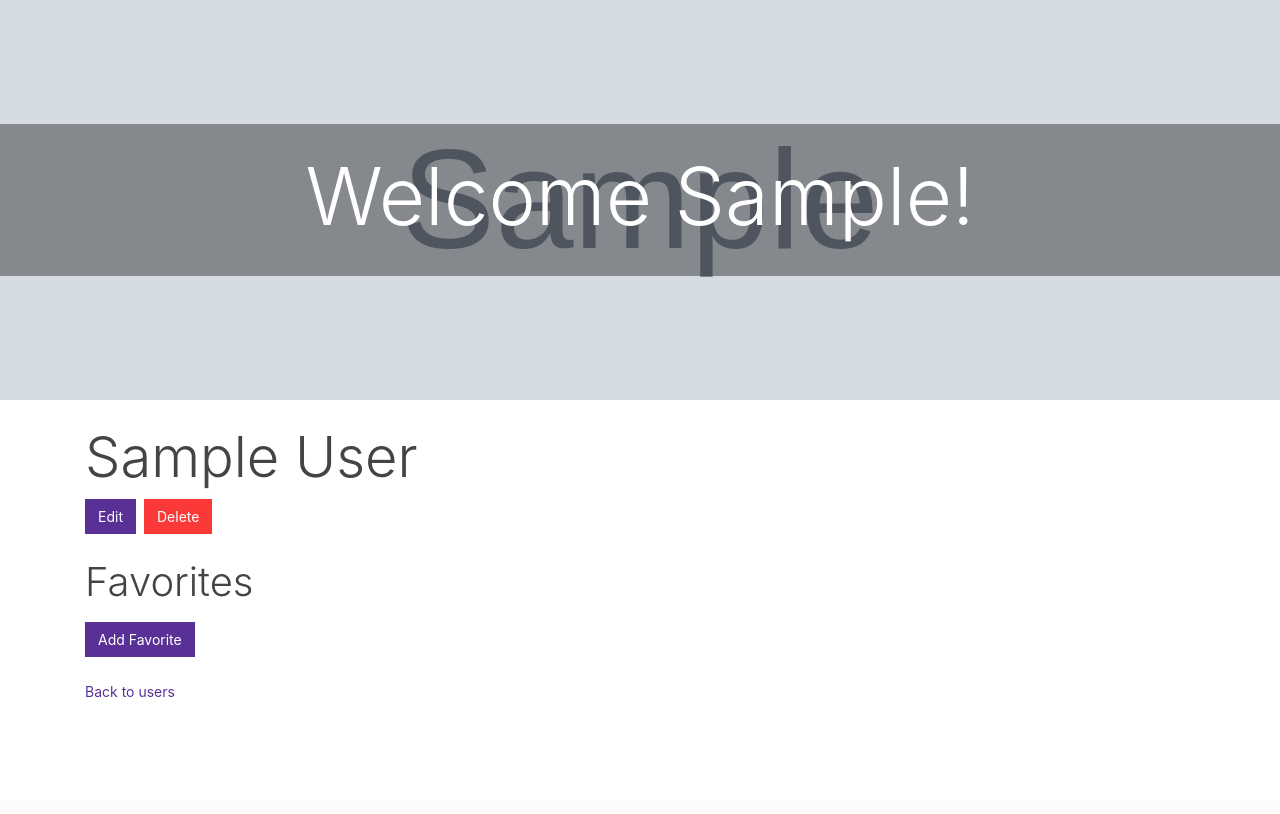
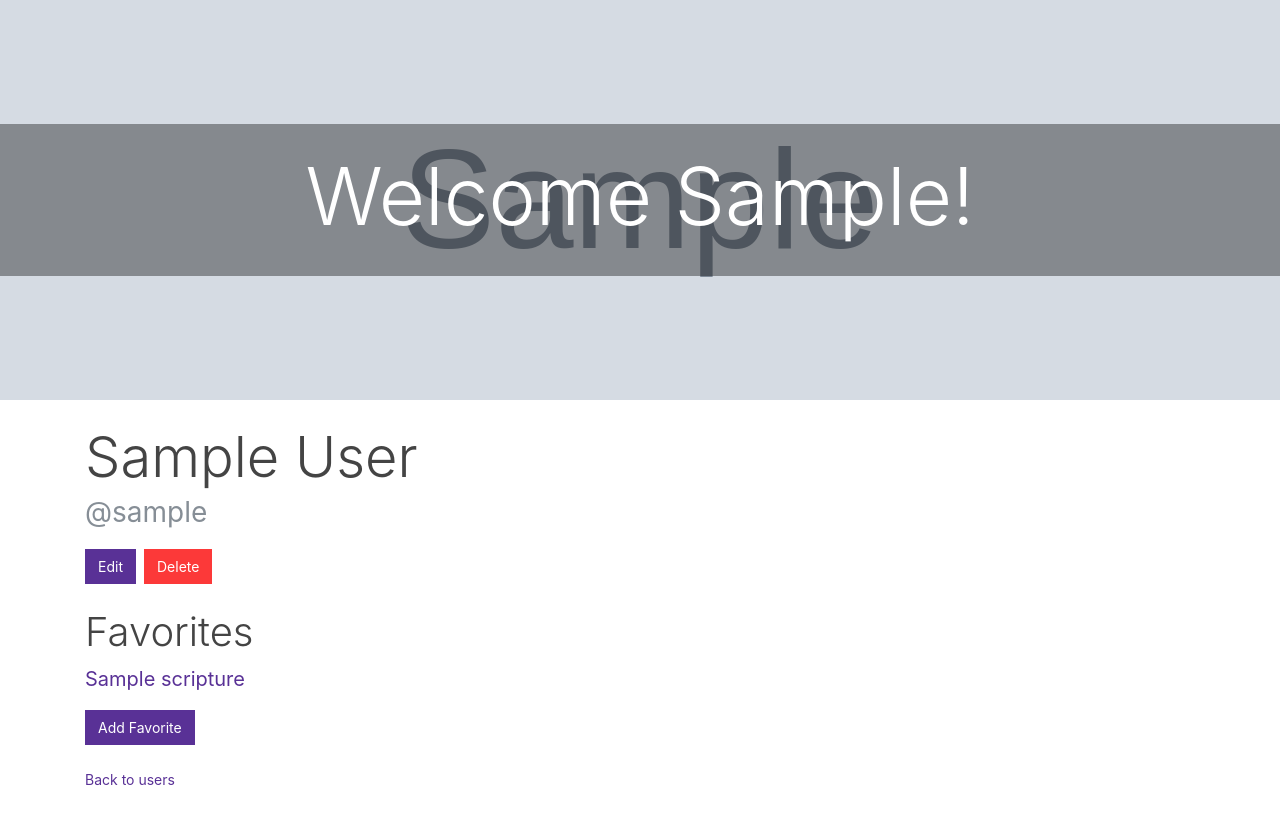
Before and after one commit to TJRelly/scripture-sanctuary, a Flask app: template templates/user_profile.html in a window 1280 px wide. Before the commit the page ends 697 px from the top, so only its background shows below. Run offline with Flask 3, Linux system fonts and the light colour scheme; tables that the repository leaves empty hold one stand-in row (values such as "Sample post"); the template is opened without the code that fills it: values that come from a table or form of the project are taken from there, most other values are stand-ins (such as "Sample title", 1, 10 or a date in 2020); grey boxes marked "Sample" are stand-in pictures; some libraries are stand-ins or nearby versions.

Commit message:
added styles, updated user profile page

```diff
--- a/app.py
+++ b/app.py
@@ -56,8 +56,24 @@
     Gets User by id
     """
     user = User.query.get_or_404(user_id)
-    print(f"******************{user}******************")
-    return render_template("user_profile.html", user=user)
+    favorites = user.favorites
+    scriptures = []
+
+    for scripture in favorites:
+        id = scripture.id
+        scripture = {
+            "book": BOOKS[scripture.book - 1]["name"],
+            "chapter": scripture.chapter,
+            "start": scripture.start,
+            "end": scripture.end,
+            "trans": scripture.translation,
+        }
+
+        print(scripture)
+        formatted_scripture = {"title": format_scripture(scripture), "id": id}
+        scriptures.append(formatted_scripture)
+
+    return render_template("user_profile.html", user=user, scriptures=scriptures)
 
 
 @app.route("/search", methods=["GET", "POST"])
@@ -96,8 +112,6 @@
                 )
 
             scripture = {
-
-
                 "book": BOOKS[book - 1]["name"],
                 "chapter": chapter,
                 "start": start_verse,
@@ -105,13 +119,13 @@
                 "trans": translation,
             }
 
-            formated_scripture = format_scripture(scripture)
+            formatted_scripture = format_scripture(scripture)
 
             return render_template(
                 "search.html",
                 form=form,
                 scripture_text=formatted_verses,
-                formated_scripture=formated_scripture,
+                formatted_scripture=formatted_scripture,
             )
         else:
             # Form is not valid
@@ -127,23 +141,25 @@
 def format_scripture(scripture):
     """
     input: scripture obj
-    output: formated string
+    output: formatted string
     """
     start_verse = scripture["start"]
     end_verse = scripture["end"]
 
-    formated_scripture = f"{scripture['book']} {scripture['chapter']}"
+    formatted_scripture = f"{scripture['book']} {scripture['chapter']}"
 
     if start_verse and end_verse:
-        formated_scripture += (
+        formatted_scripture += (
             f":{scripture['start']}-{scripture['end']} ({scripture['trans']})"
         )
     elif start_verse:
-        formated_scripture += f":{scripture['start']} ({scripture['trans']})"
+        formatted_scripture += f":{scripture['start']} ({scripture['trans']})"
     elif end_verse:
-        formated_scripture += f":1-{scripture['end']} ({scripture['trans']})"
+        formatted_scripture += f":1-{scripture['end']} ({scripture['trans']})"
+    else:
+        formatted_scripture += f" ({scripture['trans']})"
 
-    return formated_scripture
+    return formatted_scripture
 
 
 def remove_strongs_tags(text):
--- a/static/styles.css
+++ b/static/styles.css
@@ -12,6 +12,8 @@
     list-style: none;
     padding: 0;
 }
+
+/* Users CSS */
 
 .user-list img {
     width: 5rem;
@@ -51,10 +53,59 @@
     font-size: 2.5rem;
 }
 
+.scripture-title {
+    font-size: 1.25rem;
+}
+
+/*Search Page CSS */
+
+.search-profile-header {
+    position: relative;
+    text-align: center;
+}
+
+.search-profile-header img {
+    width: 100%;
+    height: auto;
+    max-height: 400px;
+    display: block;
+    object-fit: cover;
+}
+
+.search-profile-header .text {
+    position: absolute;
+    top: 50%;
+    left: 50%;
+    transform: translate(-50%, -50%);
+    width: 100%;
+    text-align: center;
+    background: rgba(0, 0, 0, 0.375);
+    padding-bottom: 1.5rem;
+}
+
+.search-profile-header h2 {
+    font-size: 5rem;
+}
+
+.search {
+    background-color: whitesmoke;
+}
+
+
 /* Media query for smaller screens */
 @media (max-width: 600px) {
-    .header-text h2 {
+    .user-profile-header h2 {
         font-size: 2.5rem; /* Adjust font size for mobile */
+        padding: 0 2rem;
+    }
+
+    .search-profile-header h2 {
+        font-size: 2.5rem; /* Adjust font size for mobile */
+        padding: 0 2rem;
+    }
+
+    .scripture-search {
+        font-size: 2.5rem;
     }
 }
 
--- a/templates/user_profile.html
+++ b/templates/user_profile.html
@@ -15,8 +15,9 @@
 
 <div class="container">
     <section>
-        <h1 class="pt-4 lead display-4">{{user.first_name}} {{user.last_name}}</h1>
-        <div class="d-flex">
+        <h1 class="pt-4 mb-0 lead display-4">{{user.first_name}} {{user.last_name}}</h1>
+        <span class="fs-3 text-muted">@{{user.username}}</span>
+        <div class="d-flex pt-3">
             <a href="/users/{{user.id}}/edit" class="btn btn-primary mr-2">Edit</a>
             <form action="/users/{{user.id}}/delete" method="POST">
                 <button type="submit" class="btn btn-danger">Delete</button>
@@ -27,9 +28,9 @@
     <section class="user-details">
         <h2 class="favorites pt-4 lead">Favorites</h2>
         <ul>
-            {% if favorites %}
-                {% for favorite in favorites %}
-                <li><a href="/favorites/{{favorite.id}}">{{favorite.title}}</a></li>
+            {% if scriptures %}
+                {% for scripture in scriptures %}
+                <li><a class="scripture-title" href="/favorites/{{scripture.id}}">{{scripture.title}}</a></li>
                 {% endfor %}
             {% else %}
                 <li class="p-2">No favorites yet.</li>
```
Also changed, not shown: templates/search.html (+9 -2 lines).
